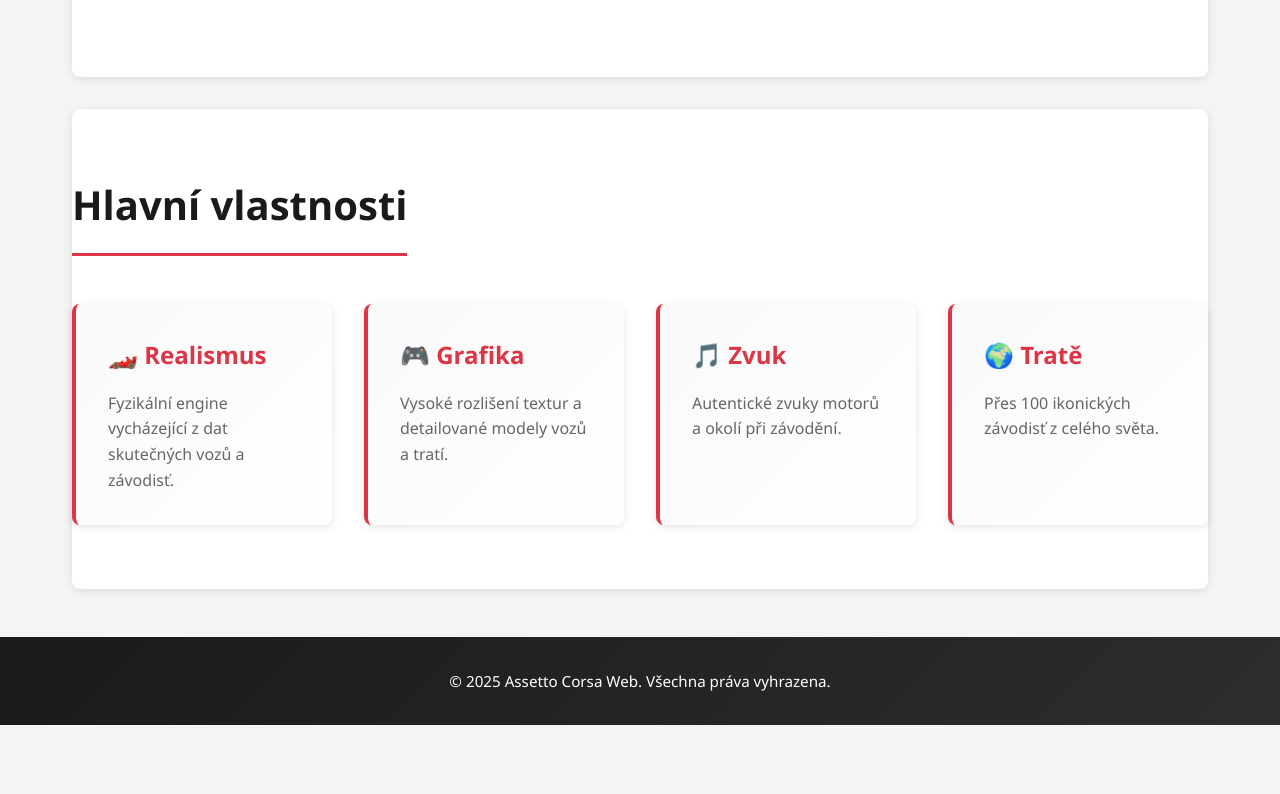
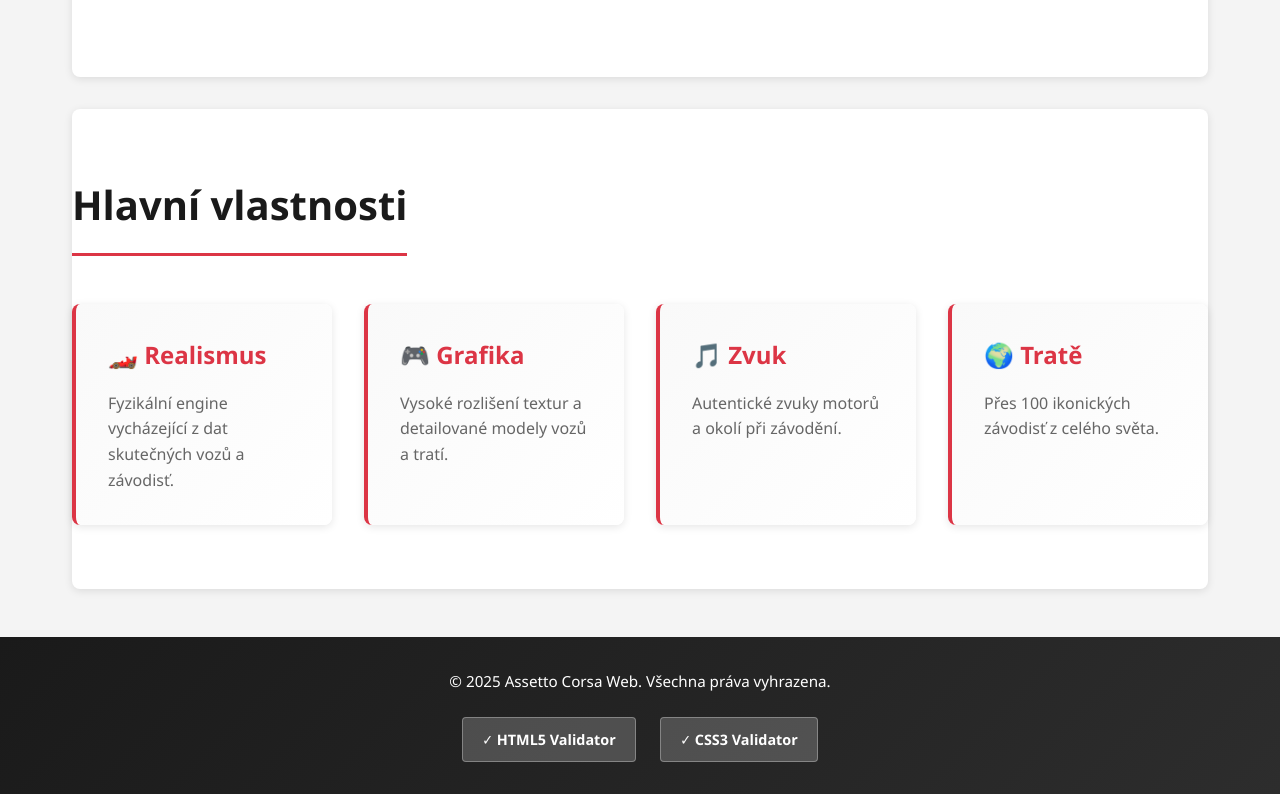
Before and after one commit to Vojtikulis10/aiweb, a plain HTML site: page index.html in a window 1280 px wide. Shown: the part 819-1613 px from the top of the page. Before the commit the page ends 1544 px from the top, so only its background shows below. Drawn offline with Linux system fonts and the light colour scheme.

Commit message:
validatory

```diff
--- a/index.html
+++ b/index.html
@@ -58,6 +58,10 @@
     <footer class="footer">
         <div class="container">
             <p>&copy; 2025 Assetto Corsa Web. Všechna práva vyhrazena.</p>
+            <div class="validators">
+                <a href="https://validator.w3.org/nu/?doc=https%3A%2F%2Fvojtikulis10.github.io%2Faiweb%2F" target="_blank" class="validator-link">✓ HTML5 Validator</a>
+                <a href="https://jigsaw.w3.org/css-validator/validator?uri=https%3A%2F%2Fvojtikulis10.github.io%2Faiweb%2F&profile=css3svg&usermedium=all&warning=1&vextwarning=&lang=cs" target="_blank" class="validator-link">✓ CSS3 Validator</a>
+            </div>
         </div>
     </footer>
 </body>
--- a/styles.css
+++ b/styles.css
@@ -531,6 +531,33 @@ body {
     font-size: 0.95rem;
 }
 
+.validators {
+    margin-top: 1.5rem;
+    display: flex;
+    justify-content: center;
+    gap: 1.5rem;
+    flex-wrap: wrap;
+}
+
+.validator-link {
+    display: inline-block;
+    padding: 0.6rem 1.2rem;
+    background-color: rgba(255, 255, 255, 0.2);
+    color: white;
+    text-decoration: none;
+    border-radius: 4px;
+    font-size: 0.9rem;
+    font-weight: 600;
+    transition: all 0.3s ease;
+    border: 1px solid rgba(255, 255, 255, 0.3);
+}
+
+.validator-link:hover {
+    background-color: rgba(255, 255, 255, 0.3);
+    border-color: rgba(255, 255, 255, 0.5);
+    transform: translateY(-2px);
+}
+
 /* =====================
    RESPONSIVNÍ DESIGN
    ===================== */
```
Also changed, not shown: about.html (+4 -0 lines), contact.html (+4 -0 lines).
